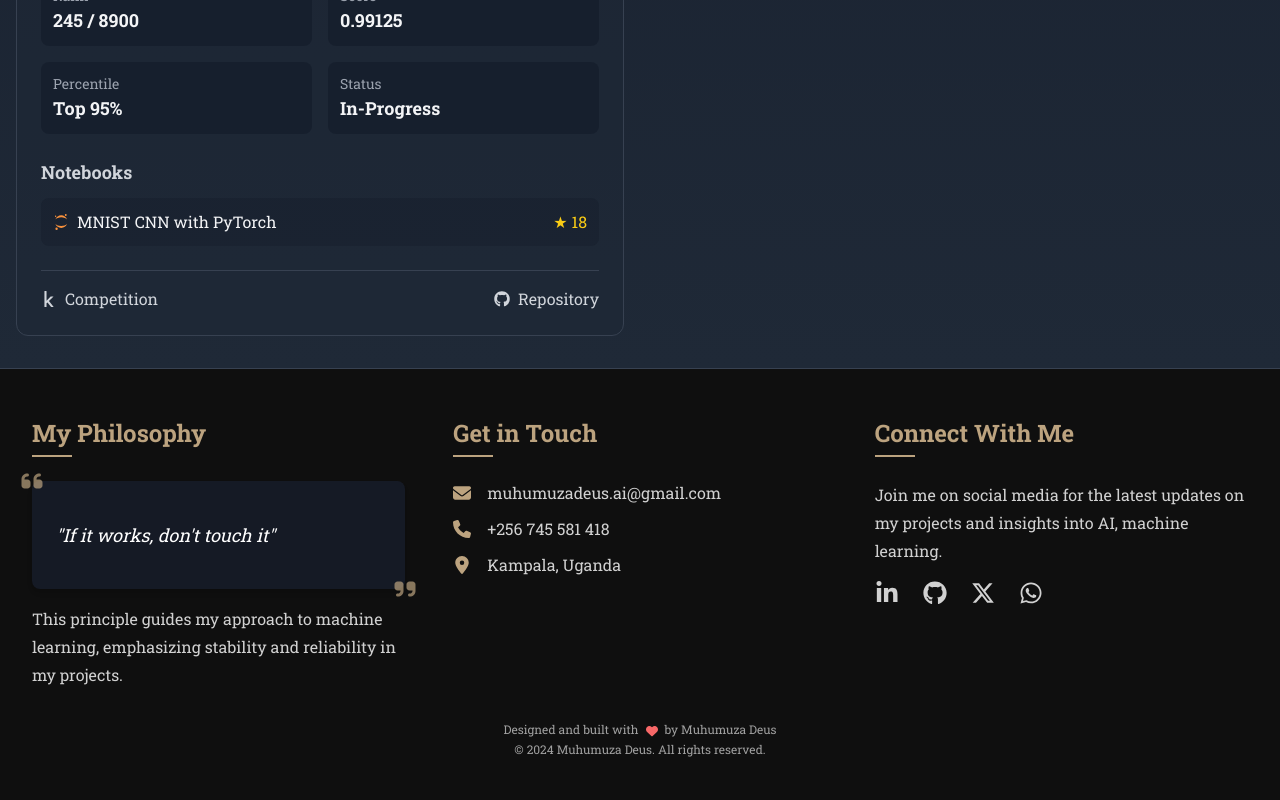
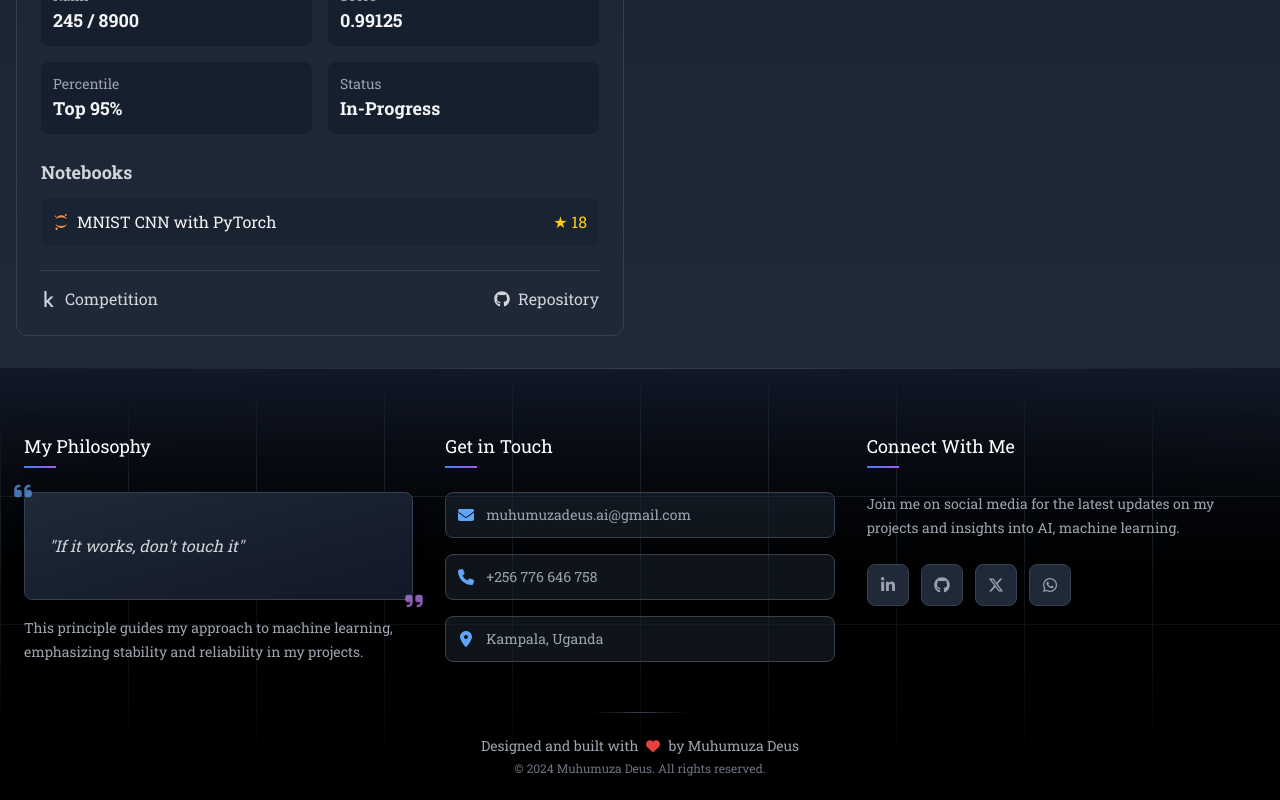
Before and after one commit to MDeus-ai/deus, a React (Create React App) app: page /kaggle-competitions in a window 1280 px wide. Shown: the part 1378-2178 px from the top of the page. Before the commit the page ends 2143 px from the top, so only its background shows below. Built offline with nearby package versions, Linux system fonts and the light colour scheme.

Commit message:
Updated footer

```diff
--- a/src/components/Footer/Footer.js
+++ b/src/components/Footer/Footer.js
@@ -14,66 +14,124 @@ import {
 
 function Footer() {
   return (
-    <footer className="bg-background text-text-primary pb-2 pt-12 px-8 font-roboto-slab relative border-t border-gray-700">
-      <div className="max-w-screen-xl mx-auto grid grid-cols-1 md:grid-cols-2 lg:grid-cols-3 gap-12">
+    <footer className="relative bg-gradient-to-b from-gray-900 via-black to-black pt-16 pb-6 px-6 font-roboto-slab">
+      {/* Decorative top border - Modify 'via-gray-700' to change the border color */}
+      <div className="absolute top-0 left-0 right-0 h-px bg-gradient-to-r from-transparent via-gray-700 to-transparent" />
 
-        <div className="flex flex-col gap-4">
-          <h3 className="text-accent text-xl md:text-2xl font-semibold mb-2 relative pb-2 after:content-[''] after:absolute after:bottom-0 after:left-0 after:w-10 after:h-0.5 after:bg-accent">My Philosophy</h3>
-          <div className="relative bg-accent-light p-6 rounded-lg shadow-md">
-            <FaQuoteLeft className="text-accent text-xl md:text-2xl absolute -top-3 -left-3 opacity-70" />
-            <p className="text-text-primary text-base md:text-lg italic font-light leading-relaxed my-4">
-              &quot;If it works, don&apos;t touch it&quot;
+      {/* Grid Background - Modify #1f2937 to change grid line colors */}
+      <div className="absolute inset-0 bg-[linear-gradient(to_right,#1f2937_0.5px,transparent_0.5px),linear-gradient(to_bottom,#1f2937_0.5px,transparent_0.5px)] bg-[size:2rem_2rem] [mask-image:radial-gradient(ellipse_80%_50%_at_50%_50%,#000_70%,transparent_100%)]">
+        <div className="absolute inset-0 bg-[linear-gradient(to_right,#1f2937_1px,transparent_1px),linear-gradient(to_bottom,#1f2937_1px,transparent_1px)] bg-[size:8rem_8rem]" />
+        <div className="absolute inset-0 bg-gradient-to-b from-transparent via-black/50 to-black" />
+      </div>
+
+      <div className="relative z-10 max-w-screen-xl mx-auto">
+        <div className="grid grid-cols-1 md:grid-cols-2 lg:grid-cols-3 gap-8">
+          {/* Philosophy Section */}
+          <div className="group">
+            {/* Section header - Modify from-blue-500 to-purple-500 to change gradient colors */}
+            <h3 className="text-lg font-medium text-white pb-2 mb-6 relative">
+              My Philosophy
+              <span className="absolute bottom-0 left-0 w-8 h-0.5 bg-gradient-to-r from-blue-500 to-purple-500 group-hover:w-full transition-all duration-300" />
+            </h3>
+            <div className="relative bg-gradient-to-br from-gray-800 to-gray-900 p-6 rounded-lg border border-gray-700 shadow-lg transition-all duration-300 hover:shadow-2xl hover:border-gray-500 group">
+              {/* Quote box glow effect - Modify from-blue-500 to-purple-500 to change glow color */}
+              <div className="absolute -inset-0.5 bg-gradient-to-r from-blue-500 to-purple-500 rounded-lg blur opacity-0 group-hover:opacity-20 transition duration-300" />
+              {/* Quote icons - Modify text-blue-400 and text-purple-400 to change icon colors */}
+              <FaQuoteLeft className="text-blue-400 text-xl absolute -top-3 -left-3 opacity-70 group-hover:scale-110 transition-transform duration-300" />
+              <p className="text-gray-300 text-base italic font-light leading-relaxed my-4 group-hover:text-white transition-colors duration-300">
+                "If it works, don't touch it"
+              </p>
+              <FaQuoteRight className="text-purple-400 text-xl absolute -bottom-3 -right-3 opacity-70 group-hover:scale-110 transition-transform duration-300" />
+            </div>
+            <p className="text-gray-400 text-sm leading-6 font-light mt-4">
+              This principle guides my approach to machine learning, emphasizing stability and reliability in my projects.
             </p>
-            <FaQuoteRight className="text-accent text-xl md:text-2xl absolute -bottom-3 -right-3 opacity-70" />
           </div>
-          <p className="text-text-secondary text-sm md:text-base leading-6 md:leading-7 font-light">
-            This principle guides my approach to machine learning, emphasizing stability and reliability in my projects.
-          </p>
-        </div>
 
-        <div className="flex flex-col gap-4">
-          <h3 className="text-accent text-xl md:text-2xl font-semibold mb-2 relative pb-2 after:content-[''] after:absolute after:bottom-0 after:left-0 after:w-10 after:h-0.5 after:bg-accent">Get in Touch</h3>
-          <div className="flex flex-col gap-3">
-            <a href="mailto:muhumuzadeus.ai@gmail.com" className="flex items-center gap-4 text-text-secondary hover:text-accent transition-transform transform hover:translate-x-2">
-              <FaEnvelope className="text-accent text-base md:text-lg" />
-              <span className="text-sm md:text-base">muhumuzadeus.ai@gmail.com</span>
-            </a>
-            <a href="tel:+256784871018" className="flex items-center gap-4 text-text-secondary hover:text-accent transition-transform transform hover:translate-x-2">
-              <FaPhone className="text-accent text-base md:text-lg" />
-              <span className="text-sm md:text-base">+256 745 581 418</span>
-            </a>
-            <div className="flex items-center gap-4 text-text-secondary">
-              <FaLocationDot className="text-accent text-base md:text-lg" />
-              <span className="text-sm md:text-base">Kampala, Uganda</span>
+          {/* Contact Section */}
+          <div className="group">
+            <h3 className="text-lg font-medium text-white pb-2 mb-6 relative">
+              Get in Touch
+              <span className="absolute bottom-0 left-0 w-8 h-0.5 bg-gradient-to-r from-blue-500 to-purple-500 group-hover:w-full transition-all duration-300" />
+            </h3>
+            <div className="space-y-4">
+              {/* Contact items - Modify text-blue-400 to change icon colors */}
+              {[
+                { icon: FaEnvelope, text: "muhumuzadeus.ai@gmail.com", href: "mailto:muhumuzadeus.ai@gmail.com" },
+                { icon: FaPhone, text: "+256 776 646 758", href: "tel:+256776646758" },
+                { icon: FaLocationDot, text: "Kampala, Uganda" }
+              ].map((item, index) => (
+                <div key={index} className="group/item">
+                  {item.href ? (
+                    <a
+                      href={item.href}
+                      className="flex items-center gap-3 p-3 rounded-lg bg-gray-800/50 border border-gray-700 hover:bg-gray-700/50 hover:border-gray-500 transition-all duration-300"
+                    >
+                      <item.icon className="text-base text-blue-400 group-hover/item:text-blue-300" />
+                      <span className="text-gray-400 text-sm group-hover/item:text-white transition-colors duration-300">
+                        {item.text}
+                      </span>
+                    </a>
+                  ) : (
+                    <div className="flex items-center gap-3 p-3 rounded-lg bg-gray-800/50 border border-gray-700">
+                      <item.icon className="text-base text-blue-400" />
+                      <span className="text-gray-400 text-sm">{item.text}</span>
+                    </div>
+                  )}
+                </div>
+              ))}
+            </div>
+          </div>
+
+          {/* Social Links Section */}
+          <div className="group">
+            <h3 className="text-lg font-medium text-white pb-2 mb-6 relative">
+              Connect With Me
+              <span className="absolute bottom-0 left-0 w-8 h-0.5 bg-gradient-to-r from-blue-500 to-purple-500 group-hover:w-full transition-all duration-300" />
+            </h3>
+            <p className="text-gray-400 text-sm leading-6 font-light mb-6">
+              Join me on social media for the latest updates on my projects and insights into AI, machine learning.
+            </p>
+            <div className="flex gap-3">
+              {/* Social icons - Modify hoverColor values to change hover background colors */}
+              {[
+                { icon: FaLinkedinIn, href: "https://www.linkedin.com/in/muhumuza-deus-mugenyi-81a4a7268/", label: "LinkedIn", hoverColor: "hover:bg-blue-500" },
+                { icon: FaGithub, href: "https://github.com/MDeus-ai", label: "GitHub", hoverColor: "hover:bg-gray-600" },
+                { icon: FaXTwitter, href: "https://twitter.com/Muhumuzadeus5", label: "Twitter", hoverColor: "hover:bg-blue-400" },
+                { icon: FaWhatsapp, href: "https://wa.me/256776646758", label: "WhatsApp", hoverColor: "hover:bg-green-500" }
+              ].map(({ icon: Icon, href, label, hoverColor }) => (
+                <a
+                  key={label}
+                  href={href}
+                  target="_blank"
+                  rel="noopener noreferrer"
+                  className={`relative group/icon p-3 rounded-lg bg-gray-800 border border-gray-700 text-gray-400
+                    hover:text-white ${hoverColor} transition-all duration-300 hover:-translate-y-1 hover:border-transparent`}
+                  aria-label={label}
+                >
+                  {/* Social icon glow effect - Modify from-blue-500 to-purple-500 to change glow colors */}
+                  <div className="absolute -inset-0.5 bg-gradient-to-r from-blue-500 to-purple-500 rounded-lg blur opacity-0 group-hover/icon:opacity-70 transition duration-300" />
+                  <Icon className="relative text-base transform group-hover/icon:scale-110 transition-transform duration-300" />
+                </a>
+              ))}
             </div>
           </div>
         </div>
 
-        <div className="flex flex-col gap-4">
-          <h3 className="text-accent text-xl md:text-2xl font-semibold mb-2 relative pb-2 after:content-[''] after:absolute after:bottom-0 after:left-0 after:w-10 after:h-0.5 after:bg-accent">Connect With Me</h3>
-          <p className="text-text-secondary text-sm md:text-base leading-6 md:leading-7 font-light">
-            Join me on social media for the latest updates on my projects and insights into AI, machine learning.
+        {/* Copyright Section */}
+        <div className="relative mt-12 pt-6 text-center">
+          {/* Divider - Modify via-gray-700 to change divider color */}
+          <div className="absolute top-0 left-1/2 -translate-x-1/2 w-24 h-px bg-gradient-to-r from-transparent via-gray-700 to-transparent" />
+          <p className="flex items-center justify-center text-gray-400 text-sm">
+            Designed and built with
+            {/* Heart icon - Modify text-red-500 to change heart color */}
+            <FaHeart className="mx-2 text-red-500 animate-pulse hover:scale-110 transition-transform duration-300" />
+            by Muhumuza Deus
           </p>
-          <div className="flex gap-6">
-            <a href="https://www.linkedin.com/in/muhumuza-deus-mugenyi-81a4a7268/" target="_blank" rel="noopener noreferrer" className="text-text-secondary text-xl md:text-2xl hover:text-accent transition-transform transform hover:-translate-y-1" aria-label="LinkedIn">
-              <FaLinkedinIn />
-            </a>
-            <a href="https://github.com/MDeus-ai" target="_blank" rel="noopener noreferrer" className="text-text-secondary text-xl md:text-2xl hover:text-accent transition-transform transform hover:-translate-y-1" aria-label="GitHub">
-              <FaGithub />
-            </a>
-            <a href="https://twitter.com/Muhumuzadeus5" target="_blank" rel="noopener noreferrer" className="text-text-secondary text-xl md:text-2xl hover:text-accent transition-transform transform hover:-translate-y-1" aria-label="Twitter">
-              <FaXTwitter />
-            </a>
-            <a href="https://wa.me/256784871018" target="_blank" rel="noopener noreferrer" className="text-text-secondary text-xl md:text-2xl hover:text-accent transition-transform transform hover:-translate-y-1" aria-label="WhatsApp">
-              <FaWhatsapp />
-            </a>
-          </div>
+          <p className="mt-1 text-gray-500 text-xs">
+            &copy; {new Date().getFullYear()} Muhumuza Deus. All rights reserved.
+          </p>
         </div>
-      </div>
-
-      <div className="text-center text-text-tertiary text-[10px] md:text-xs font-light mt-8">
-        <p>Designed and built with <FaHeart className="text-heart mx-1 animate-pulse inline" /> by Muhumuza Deus</p>
-        <p className="mt-1">&copy; {new Date().getFullYear()} Muhumuza Deus. All rights reserved.</p>
       </div>
     </footer>
   );
```
